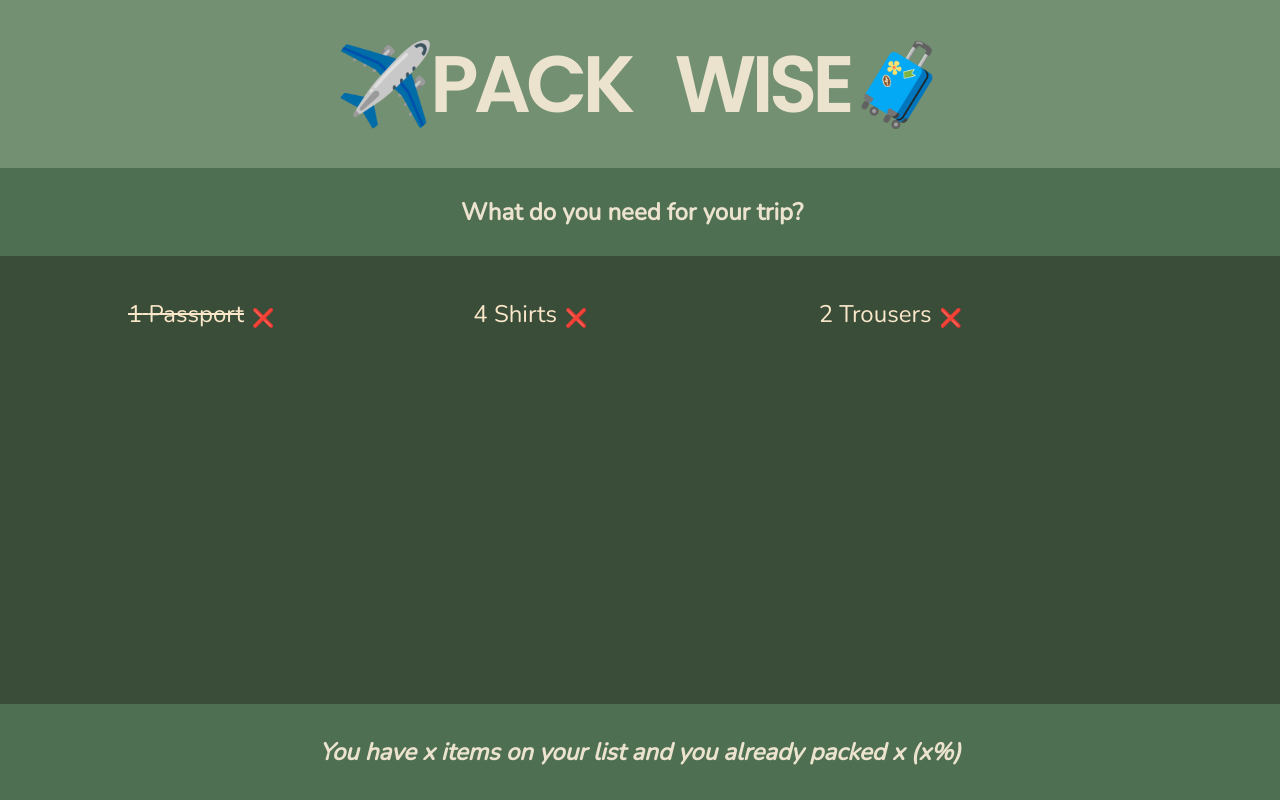
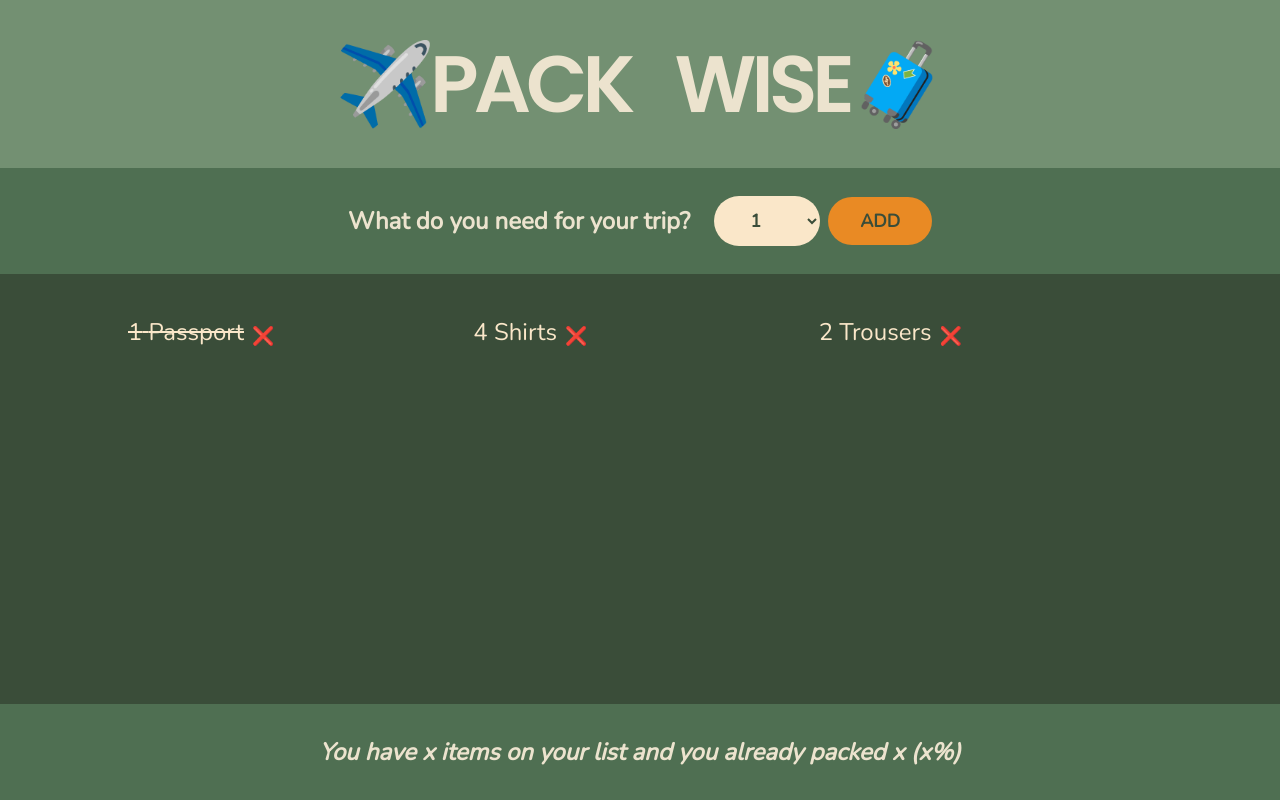
Before and after one commit to aleksandracodes/pack-wise, a JavaScript app: page / in a window 1280 px wide. Built offline with nearby package versions, Linux system fonts and the light colour scheme; the HTML template or start-up script is replaced by a standard one.

Commit message:
Build a form and handle submission

```diff
--- a/src/App.js
+++ b/src/App.js
@@ -20,10 +20,22 @@
 }
 
 function Form() {
+  function handleSubmit(e) {
+    e.preventDefault();
+  }
+
   return (
-    <div className="add-form">
+    <form className="add-form" onSubmit={handleSubmit}>
       <h3>What do you need for your trip?</h3>
-    </div>
+      <select>
+        {Array.from({ length: 20 }, (_, i) => i + 1).map((num) => (
+          <option value={num} key={num}>
+            {num}
+          </option>
+        ))}
+      </select>
+      <button>Add</button>
+    </form>
   );
 }
 
```
